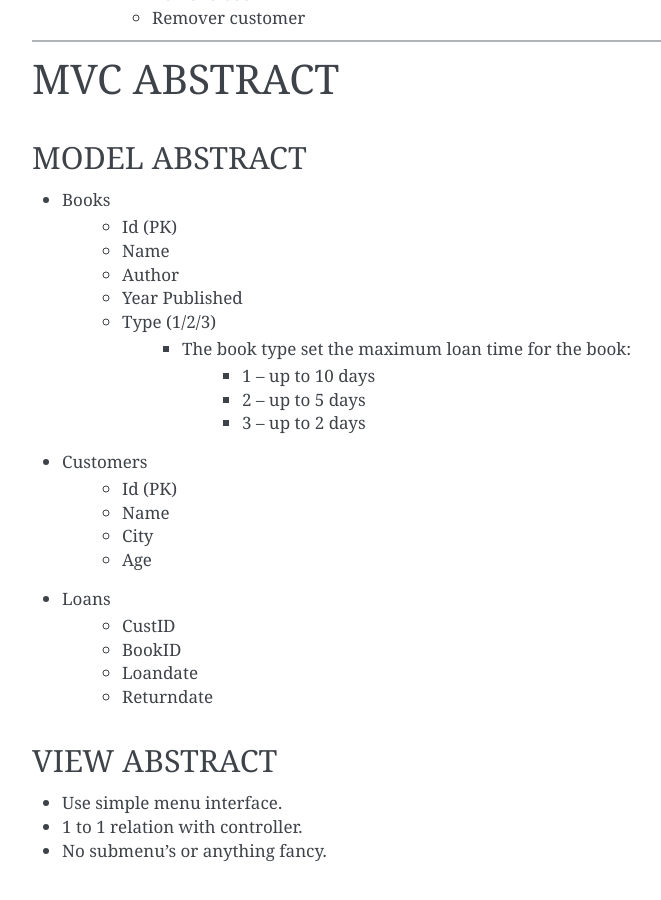
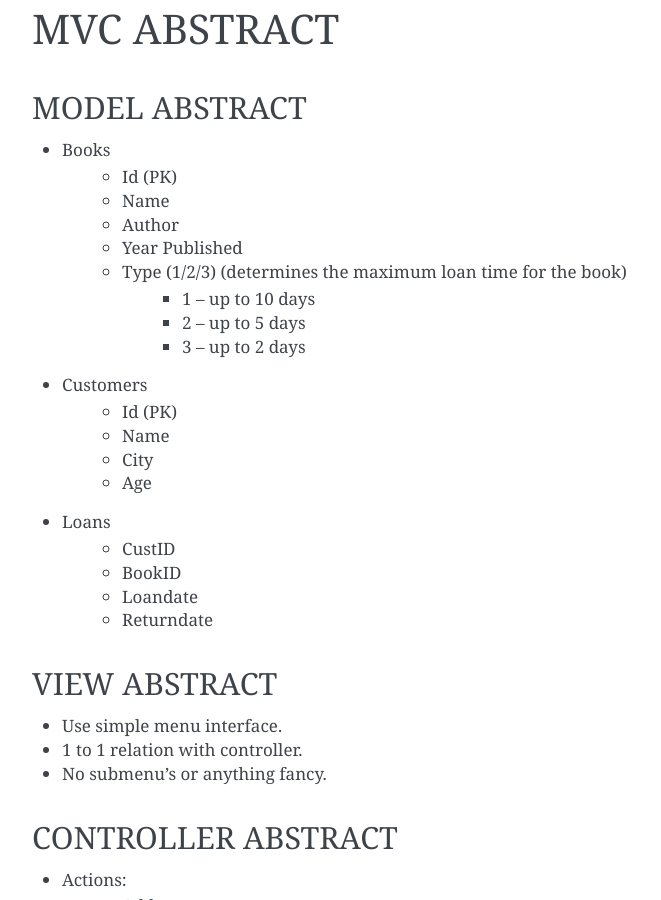
Before and after one commit to c-c-k/books-library, a Sphinx documentation site: the page built from docs/source/roadmap.rst, in a window 1280 px wide and 900 px high, scrolled down 2040 px. Shown: the whole window, without its empty margins (388-1049 px from the left). Built offline with Sphinx 7.4.7, drawn with Linux system fonts in a browser that asks for light colours.

Commit message:
roadmap.rst: fix: MVC ABSTRACT.

```diff
--- a/docs/source/roadmap.rst
+++ b/docs/source/roadmap.rst
@@ -25,11 +25,9 @@
 * Copy the original project assignment file to the docs dir.
 * Copy the original project assignment into this file for easier access.
 * Based on the original assignment write MVC abstracts:
-
     - Model abstract.
     - View abstract.
     - Controller abstract.
-
 * Add/update stage 2 action plan.
 
 ========================================================================
@@ -96,11 +94,10 @@
     *  Name
     *  Author
     *  Year Published
-    *  Type (1/2/3)
-        * The book type set the maximum loan time for the book:
-            *  1 – up to 10 days
-            *  2 – up to 5 days
-            *  3 – up to 2 days
+    *  Type (1/2/3) (determines the maximum loan time for the book)
+        *  1 – up to 10 days
+        *  2 – up to 5 days
+        *  3 – up to 2 days
 *  Customers
     *  Id (PK)
     *  Name
```
